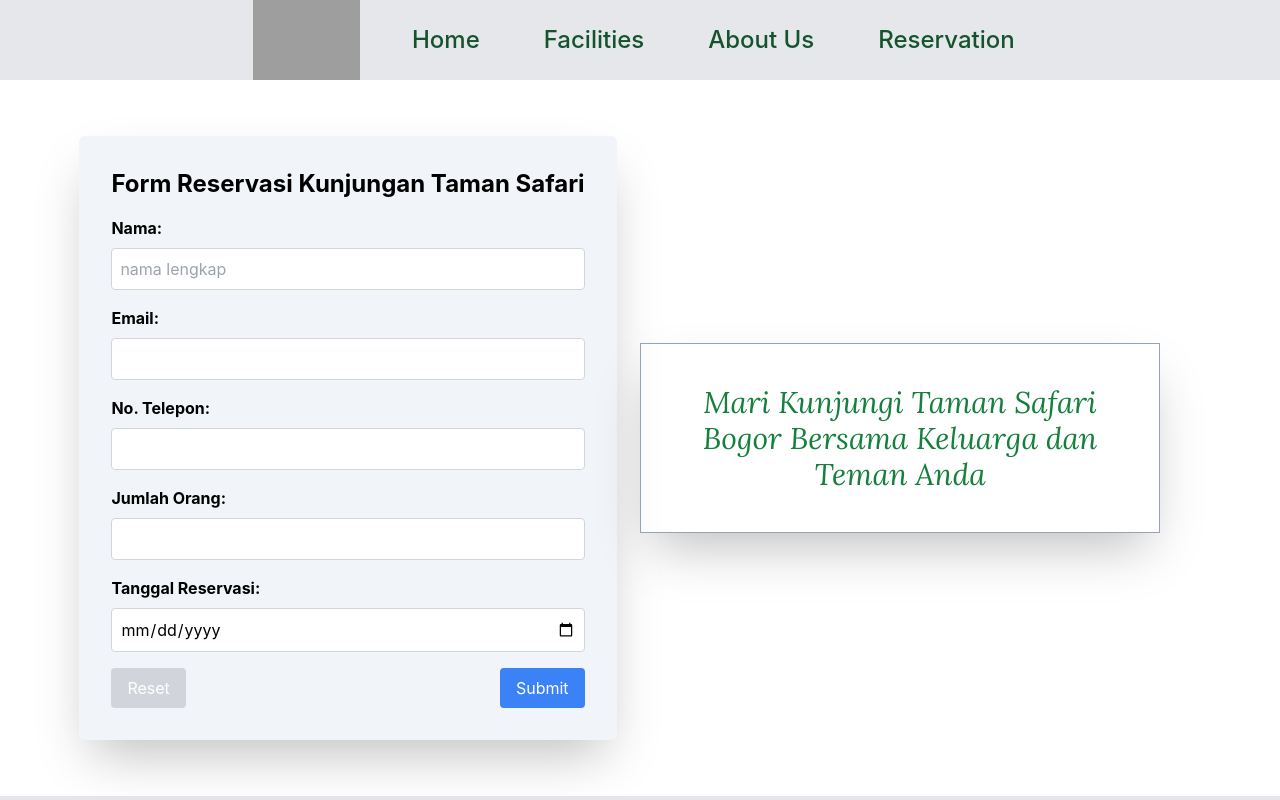
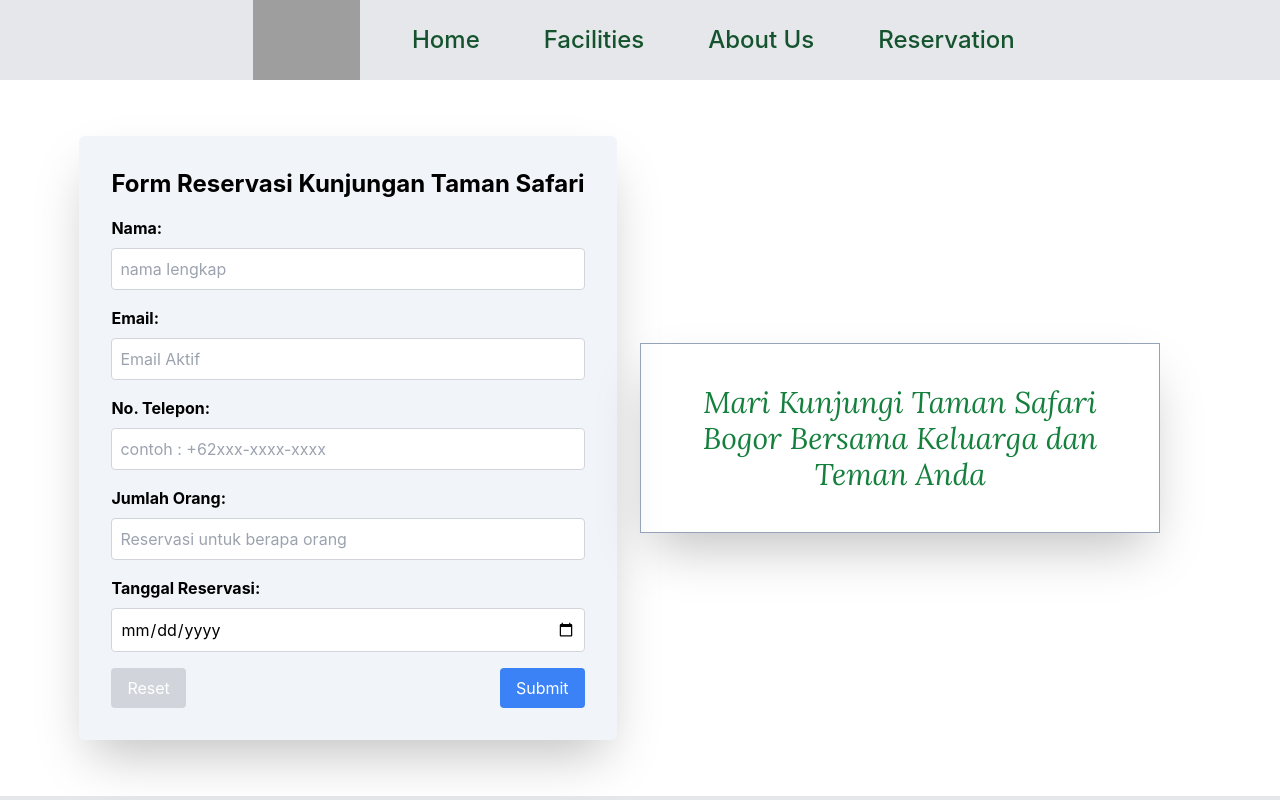
Before and after one commit to Erfin-FlyingCow/web-tamansafaribogor, a React (Create React App) app: page /Reservation in a window 1280 px wide. Shown: the top 800 px of the page. Built offline with nearby package versions, Linux system fonts and the light colour scheme; grey boxes are pictures that could not be loaded.

Commit message:
menambahkan placeholder pada component form

```diff
--- a/src/Component/Form.js
+++ b/src/Component/Form.js
@@ -50,7 +50,7 @@
                 <div className="mb-4">
                     <label htmlFor="email" className="block font-bold mb-2">Email:</label>
                     <input
-                        placeholder=''
+                        placeholder='Email Aktif'
                         type="email"
                         id="email"
                         name="email"
@@ -64,6 +64,7 @@
                 <div className="mb-4">
                     <label htmlFor="notelp" className="block font-bold mb-2">No. Telepon:</label>
                     <input
+                        placeholder='contoh : +62xxx-xxxx-xxxx'
                         type="tel"
                         id="notelp"
                         name="notelp"
@@ -77,6 +78,7 @@
                 <div className="mb-4">
                     <label htmlFor="jumlahOrang" className="block font-bold mb-2">Jumlah Orang:</label>
                     <input
+                        placeholder='Reservasi untuk berapa orang'
                         type="number"
                         id="jumlahOrang"
                         name="jumlahOrang"
```
